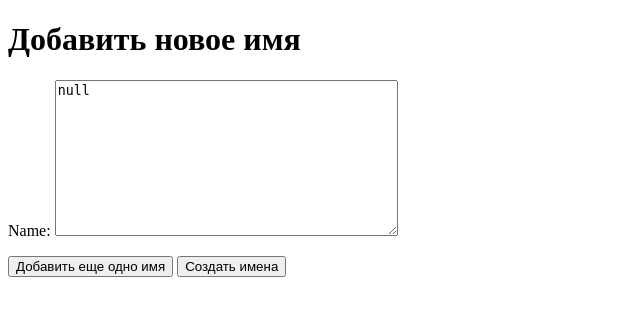
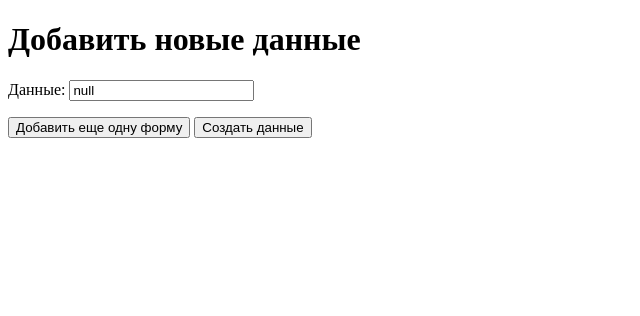
Before and after one commit to livedten/roma1004, a Django app: page /add/ in a window 1280 px wide. Shown: the top 316 px of the page, without its empty margins (0-640 px from the left). Run offline with Django 4.2, Linux system fonts and the light colour scheme.

Commit message:
Создай форму с динамическим добавлением

```diff
--- a/myproject/forms.py
+++ b/myproject/forms.py
@@ -1,7 +1,8 @@
 from django.forms import modelformset_factory
 from .models import *
+from django.forms import TextInput
 
 
 MyProjectFormSet = modelformset_factory(
-    MyProject, fields=('name',), extra=1, labels='Имя'
+    MyProject, fields=("field", ), extra=1, labels={"field": 'Данные'}, widgets={"field": TextInput()}
 )
--- a/myproject/models.py
+++ b/myproject/models.py
@@ -1,10 +1,11 @@
 from django.db import models
+
 
 # Create your models here.
 
 
 class MyProject(models.Model):
-    name = models.JSONField(null=True)
+    field = models.JSONField(blank=True)
 
     def __str__(self):
-        return self.name
+        return self.field
--- a/myproject/templates/add.html
+++ b/myproject/templates/add.html
@@ -2,20 +2,20 @@
 <html lang="ru">
 <head>
     <meta charset="UTF-8">
-    <title>Добавить имя</title>
+    <title>Добавить данные</title>
 </head>
 <body>
-    <h1>Добавить новое имя</h1>
+    <h1>Добавить новые данные</h1>
     <form id="form-container" method="POST">
         {% csrf_token %}
         {{ formset.management_form }}
         {% for form in formset %}
             <div class="myproject-form">
-                {{form.as_p}}
+                {{ form.as_p }}
             </div>
         {% endfor %}
-        <button id="add-form" type="button">Добавить еще одно имя</button>
-        <button type="submit">Создать имена</button>
+        <button id="add-form" type="button">Добавить еще одну форму</button>
+        <button type="submit">Создать данные</button>
     </form>
 
 
--- a/myproject/views.py
+++ b/myproject/views.py
@@ -19,7 +19,7 @@
 
     def get(self, *args, **kwargs):
         formset = MyProjectFormSet(queryset=MyProject.objects.none())
-        return self.render_to_response({'formset': formset})
+        return self.render_to_response({"formset": formset})
 
     def post(self, *args, **kwargs):
         formset = MyProjectFormSet(data=self.request.POST)
@@ -28,4 +28,4 @@
             formset.save()
             return redirect(reverse_lazy("list"))
 
-        return self.render_to_response({'formset': formset})
+        return self.render_to_response({"formset": formset})
```
Also changed, not shown: myproject/templates/list.html (+4 -4 lines), roma1004/settings.py (+4 -4 lines), myproject/migrations/0001_initial.py (added).
